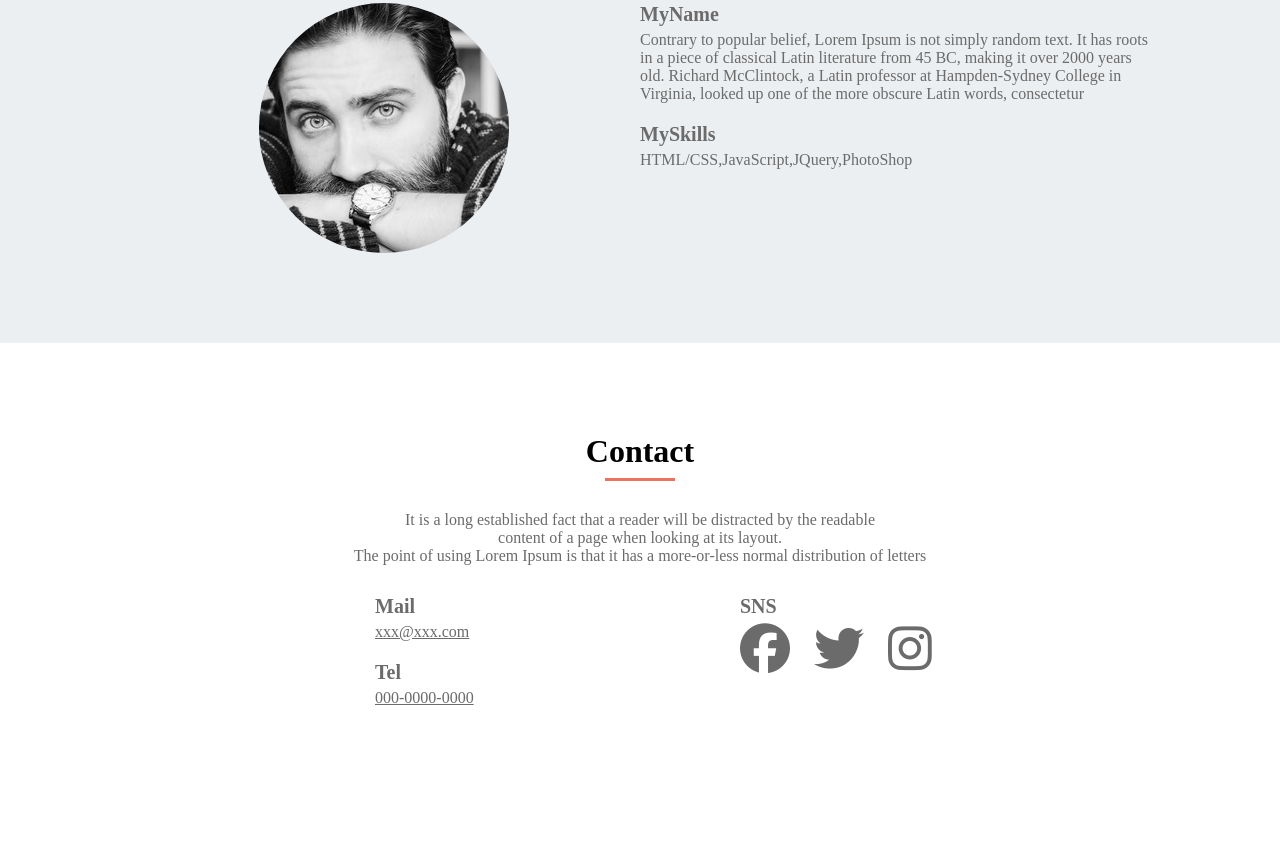
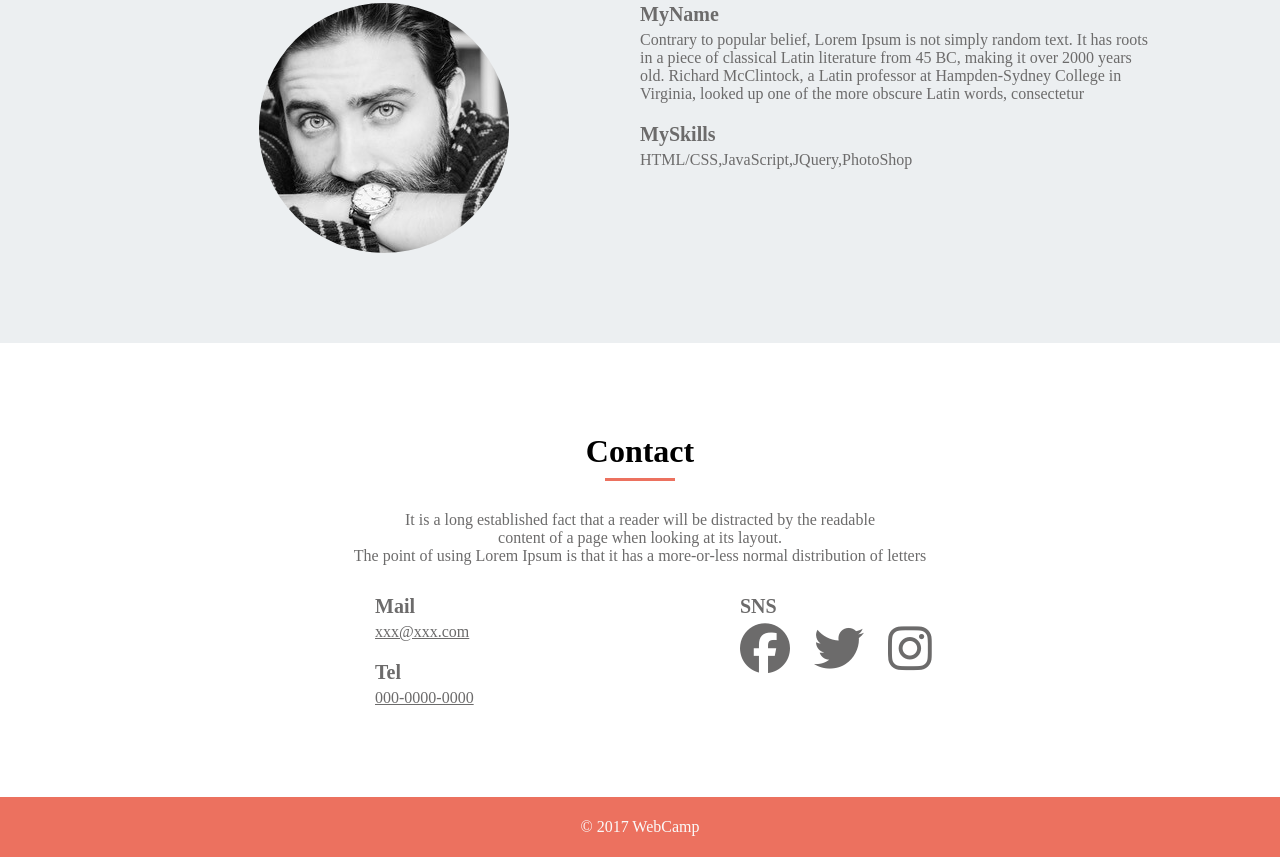
Before and after one commit to Challengerfrom35yearsold/Task1, a plain HTML site: page MySite/index.html in a window 1280 px wide. Shown: the part 2401-3258 px from the top of the page. Before the commit the page ends 3198 px from the top, so only its background shows below. Drawn offline with Linux system fonts and the light colour scheme.

Commit message:
フッターを作成

```diff
--- a/MySite/index.html
+++ b/MySite/index.html
@@ -24,7 +24,7 @@
               <a href="#feature">Feature</a>
             </li>
             <li class="nav-list">
-              <a href="profile">Profile</a>
+              <a href="#profile">Profile</a>
             </li>
             <li class="nav-list">
               <a href="#contact">Contact</a>
@@ -143,6 +143,8 @@
         </div>
       </section>
     </main>
-    <footer></footer>
+    <footer>
+      <p class="copyright">©︎ 2017 WebCamp</p>
+    </footer>
   </body>
 </html>
--- a/MySite/style.css
+++ b/MySite/style.css
@@ -233,3 +233,17 @@ a {
 .fa-brands:last-child {
   margin-right: 0;
 }
+
+
+footer {
+  width: 100%;
+  height: 60px;
+  background-color: #EC715F;
+  line-height: 60px;
+}
+
+.copyright {
+  font-size: 16px;
+  color: #FAFAFA;
+  text-align: center;
+}
```
